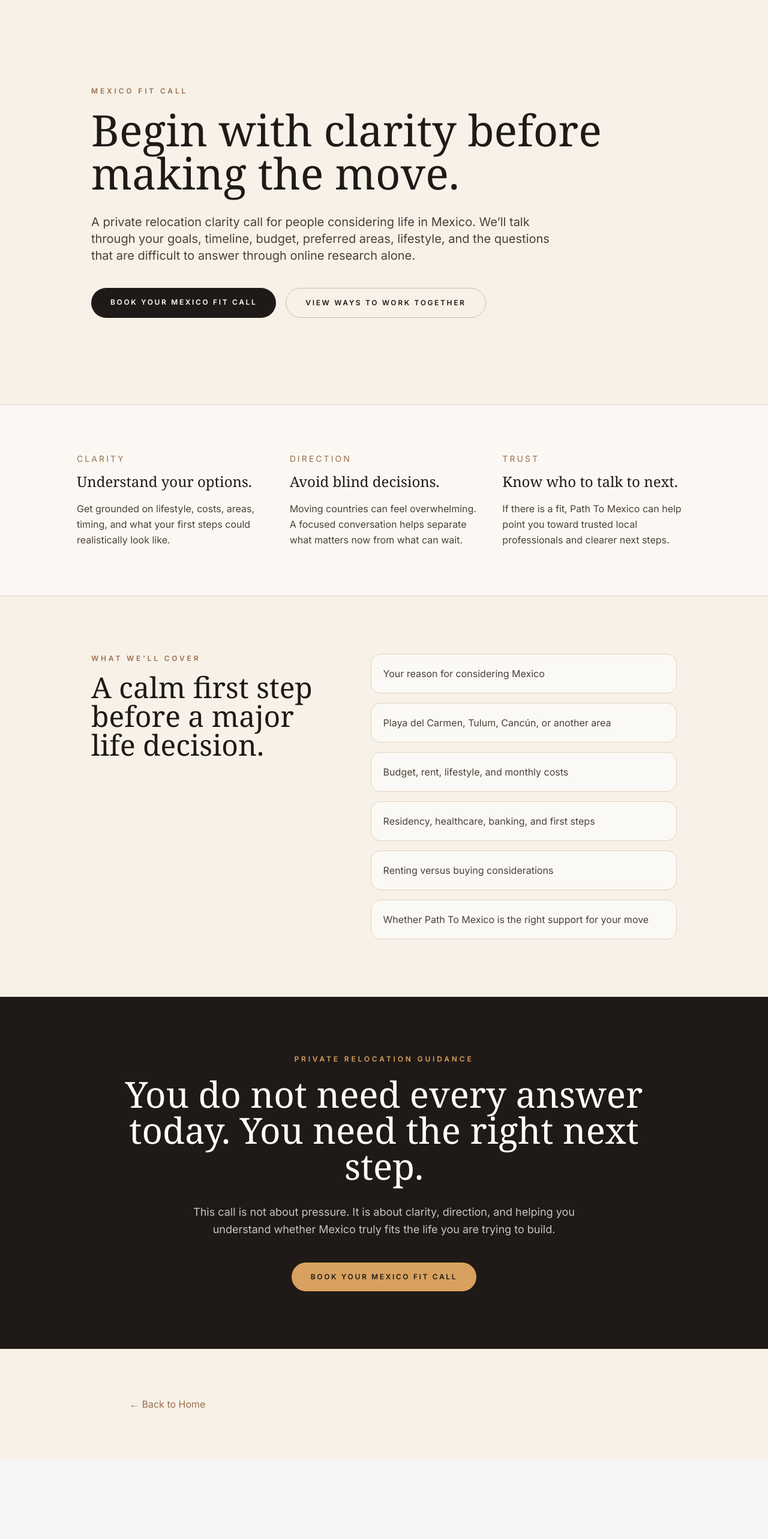
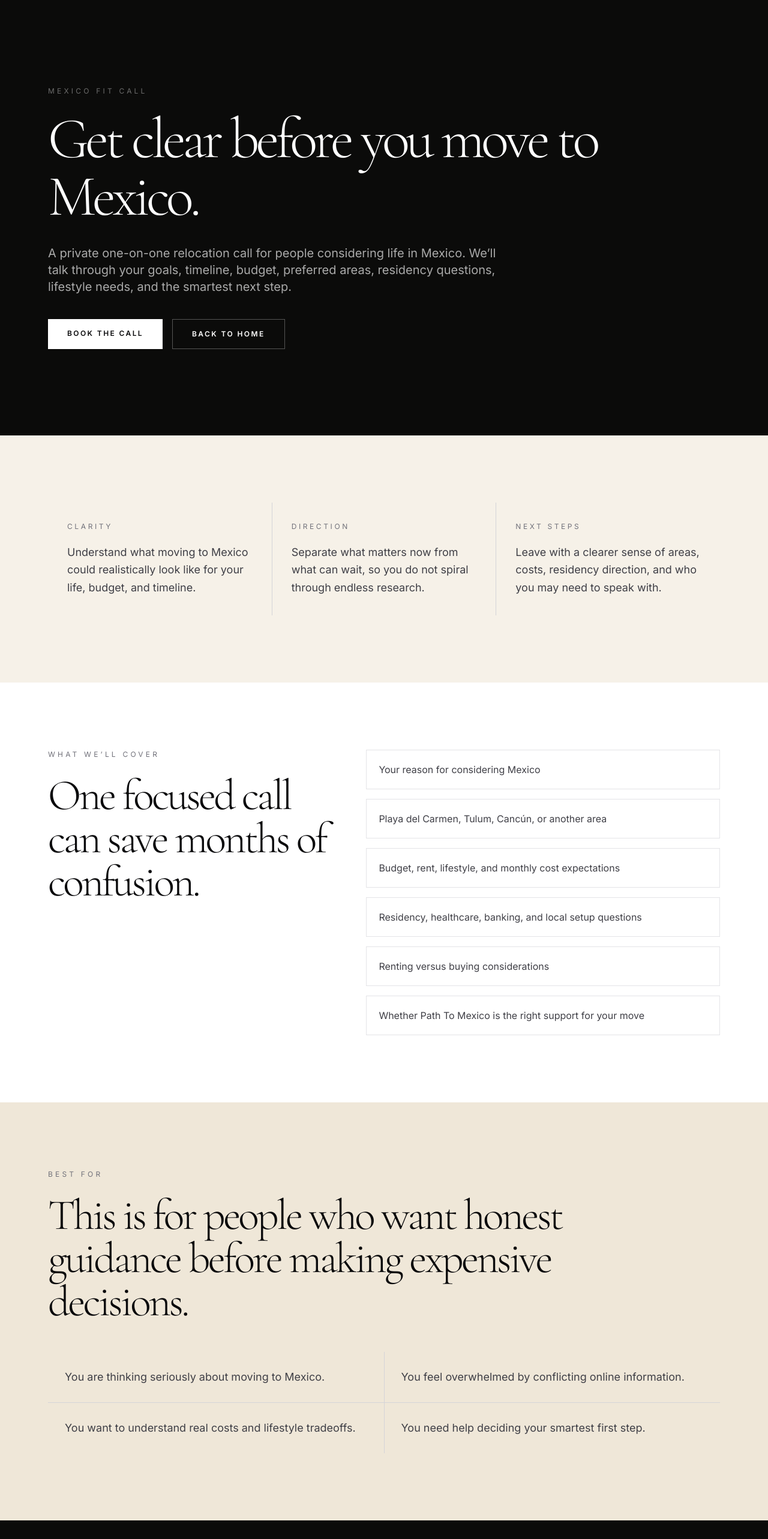
Before and after one commit to TradePhoenix/cielo-nuevo, a React (Create React App) app: page /mexico-fit-call in a window 1280 px wide. Shown: the top 2566 px of the page at 60% size. Before the commit the page ends 2433 px from the top, so only its background shows below. Built offline with nearby package versions, Linux system fonts and the light colour scheme.

Commit message:
Update Mexico Fit Call page

```diff
--- a/src/pages/MexicoFitCallPage.js
+++ b/src/pages/MexicoFitCallPage.js
@@ -2,136 +2,142 @@ import React from "react";
 import { Link } from "react-router-dom";
 
 export default function MexicoFitCallPage() {
+  const whatsapp =
+    "https://wa.me/16043154625?text=Hi%20Kalen,%20I%20found%20Path%20To%20Mexico%20and%20would%20like%20to%20book%20a%20Mexico%20Fit%20Call.";
+
   return (
-    <main className="min-h-screen bg-[#f7f1e8] text-[#1f1a17]">
-      <section className="mx-auto max-w-5xl px-6 py-28 md:py-36">
-        <p className="mb-5 text-xs font-semibold uppercase tracking-[0.32em] text-[#9b6f4e]">
+    <main className="min-h-screen bg-[#f6f1e8] text-zinc-950">
+      <section className="relative overflow-hidden bg-[#0b0b0a] px-6 py-28 text-white md:px-20 md:py-36">
+        <div className="mx-auto max-w-6xl">
+          <p className="mb-6 text-xs uppercase tracking-[0.35em] text-white/40">
             Mexico Fit Call
           </p>
 
-        <h1 className="max-w-4xl font-serif text-5xl leading-tight md:text-7xl">
-          Begin with clarity before making the move.
+          <h1 className="max-w-5xl text-5xl font-light leading-[0.95] tracking-[-0.06em] md:text-8xl">
+            Get clear before you move to Mexico.
           </h1>
 
-        <p className="mt-8 max-w-3xl text-lg leading-relaxed text-[#4b4038] md:text-xl">
-          A private relocation clarity call for people considering life in Mexico.
-          We’ll talk through your goals, timeline, budget, preferred areas, lifestyle,
-          and the questions that are difficult to answer through online research alone.
+          <p className="mt-8 max-w-3xl text-lg leading-relaxed text-white/65 md:text-xl">
+            A private one-on-one relocation call for people considering life in Mexico.
+            We’ll talk through your goals, timeline, budget, preferred areas, residency
+            questions, lifestyle needs, and the smartest next step.
           </p>
 
           <div className="mt-10 flex flex-col gap-4 sm:flex-row">
             <a
-            href="https://wa.me/16043154625?text=Hi%20Kalen,%20I%20found%20Path%20To%20Mexico%20and%20would%20love%20to%20book%20a%20Mexico%20Fit%20Call."
+              href={whatsapp}
               target="_blank"
               rel="noopener noreferrer"
-            className="rounded-full bg-[#1f1a17] px-8 py-4 text-center text-xs font-semibold uppercase tracking-[0.22em] text-white transition hover:bg-[#3a3028]"
+              className="bg-white px-8 py-4 text-center text-xs font-semibold uppercase tracking-[0.2em] text-zinc-950 transition hover:bg-[#d8a15f]"
             >
-            Book Your Mexico Fit Call
+              Book The Call
             </a>
 
             <Link
-            to="/work-with-path-to-mexico"
-            className="rounded-full border border-[#cdbba7] px-8 py-4 text-center text-xs font-semibold uppercase tracking-[0.22em] text-[#1f1a17] transition hover:bg-white"
+              to="/"
+              className="border border-white/30 px-8 py-4 text-center text-xs font-semibold uppercase tracking-[0.2em] text-white transition hover:bg-white hover:text-zinc-950"
             >
-            View Ways To Work Together
+              Back To Home
             </Link>
-        </div>
-      </section>
-
-      <section className="border-y border-[#e2d3c2] bg-white/50 px-6 py-20">
-        <div className="mx-auto grid max-w-5xl gap-10 md:grid-cols-3">
-          <div>
-            <p className="mb-3 text-sm uppercase tracking-[0.22em] text-[#9b6f4e]">
-              Clarity
-            </p>
-            <h2 className="mb-4 font-serif text-2xl">Understand your options.</h2>
-            <p className="leading-relaxed text-[#4b4038]">
-              Get grounded on lifestyle, costs, areas, timing, and what your first steps
-              could realistically look like.
-            </p>
-          </div>
-
-          <div>
-            <p className="mb-3 text-sm uppercase tracking-[0.22em] text-[#9b6f4e]">
-              Direction
-            </p>
-            <h2 className="mb-4 font-serif text-2xl">Avoid blind decisions.</h2>
-            <p className="leading-relaxed text-[#4b4038]">
-              Moving countries can feel overwhelming. A focused conversation helps separate
-              what matters now from what can wait.
-            </p>
-          </div>
-
-          <div>
-            <p className="mb-3 text-sm uppercase tracking-[0.22em] text-[#9b6f4e]">
-              Trust
-            </p>
-            <h2 className="mb-4 font-serif text-2xl">Know who to talk to next.</h2>
-            <p className="leading-relaxed text-[#4b4038]">
-              If there is a fit, Path To Mexico can help point you toward trusted local
-              professionals and clearer next steps.
-            </p>
           </div>
         </div>
       </section>
 
-      <section className="mx-auto grid max-w-5xl gap-12 px-6 py-24 md:grid-cols-[0.9fr_1.1fr]">
-        <div>
-          <p className="mb-4 text-xs font-semibold uppercase tracking-[0.32em] text-[#9b6f4e]">
-            What We’ll Cover
+      <section className="px-6 py-20 md:px-20 md:py-28">
+        <div className="mx-auto grid max-w-6xl gap-px bg-zinc-300 md:grid-cols-3">
+          {[
+            ["Clarity", "Understand what moving to Mexico could realistically look like for your life, budget, and timeline."],
+            ["Direction", "Separate what matters now from what can wait, so you do not spiral through endless research."],
+            ["Next Steps", "Leave with a clearer sense of areas, costs, residency direction, and who you may need to speak with."]
+          ].map(([title, text]) => (
+            <div key={title} className="bg-[#f6f1e8] p-8 transition hover:bg-white">
+              <p className="mb-5 text-xs uppercase tracking-[0.3em] text-zinc-500">
+                {title}
               </p>
-          <h2 className="font-serif text-4xl leading-tight md:text-5xl">
-            A calm first step before a major life decision.
-          </h2>
-        </div>
-
-        <div className="grid gap-4 text-[#4b4038]">
-          {[
-            "Your reason for considering Mexico",
-            "Playa del Carmen, Tulum, Cancún, or another area",
-            "Budget, rent, lifestyle, and monthly costs",
-            "Residency, healthcare, banking, and first steps",
-            "Renting versus buying considerations",
-            "Whether Path To Mexico is the right support for your move",
-          ].map((item) => (
-            <div key={item} className="rounded-2xl border border-[#e2d3c2] bg-white/60 p-5">
-              {item}
+              <p className="text-lg leading-relaxed text-zinc-700">{text}</p>
             </div>
           ))}
         </div>
       </section>
 
-      <section className="bg-[#1f1a17] px-6 py-24 text-white">
-        <div className="mx-auto max-w-4xl text-center">
-          <p className="mb-5 text-xs font-semibold uppercase tracking-[0.32em] text-[#d8a15f]">
+      <section className="bg-white px-6 py-20 md:px-20 md:py-28">
+        <div className="mx-auto grid max-w-6xl gap-12 md:grid-cols-[0.9fr_1.1fr]">
+          <div>
+            <p className="mb-6 text-xs uppercase tracking-[0.35em] text-zinc-500">
+              What We’ll Cover
+            </p>
+            <h2 className="text-4xl font-light leading-tight tracking-[-0.05em] md:text-7xl">
+              One focused call can save months of confusion.
+            </h2>
+          </div>
+
+          <div className="grid gap-4 text-zinc-700">
+            {[
+              "Your reason for considering Mexico",
+              "Playa del Carmen, Tulum, Cancún, or another area",
+              "Budget, rent, lifestyle, and monthly cost expectations",
+              "Residency, healthcare, banking, and local setup questions",
+              "Renting versus buying considerations",
+              "Whether Path To Mexico is the right support for your move"
+            ].map((item) => (
+              <div key={item} className="border border-zinc-200 bg-white p-5 transition hover:bg-[#f6f1e8]">
+                {item}
+              </div>
+            ))}
+          </div>
+        </div>
+      </section>
+
+      <section className="bg-[#efe7d8] px-6 py-20 md:px-20 md:py-28">
+        <div className="mx-auto max-w-6xl">
+          <p className="mb-6 text-xs uppercase tracking-[0.35em] text-zinc-500">
+            Best For
+          </p>
+
+          <h2 className="mb-12 max-w-5xl text-4xl font-light leading-tight tracking-[-0.05em] md:text-7xl">
+            This is for people who want honest guidance before making expensive decisions.
+          </h2>
+
+          <div className="grid gap-px bg-zinc-300 md:grid-cols-2">
+            {[
+              "You are thinking seriously about moving to Mexico.",
+              "You feel overwhelmed by conflicting online information.",
+              "You want to understand real costs and lifestyle tradeoffs.",
+              "You need help deciding your smartest first step."
+            ].map((item) => (
+              <div key={item} className="bg-[#efe7d8] p-7 text-lg text-zinc-700 transition hover:bg-white">
+                {item}
+              </div>
+            ))}
+          </div>
+        </div>
+      </section>
+
+      <section className="bg-[#0b0b0a] px-6 py-24 text-center text-white md:py-32">
+        <div className="mx-auto max-w-4xl">
+          <p className="mb-6 text-xs uppercase tracking-[0.35em] text-white/40">
             Private Relocation Guidance
           </p>
 
-          <h2 className="font-serif text-4xl leading-tight md:text-6xl">
+          <h2 className="text-4xl font-light leading-tight tracking-[-0.05em] md:text-7xl">
             You do not need every answer today. You need the right next step.
           </h2>
 
-          <p className="mx-auto mt-8 max-w-2xl text-lg leading-relaxed text-white/75">
-            This call is not about pressure. It is about clarity, direction, and helping you
-            understand whether Mexico truly fits the life you are trying to build.
+          <p className="mx-auto mt-8 max-w-2xl text-lg leading-relaxed text-white/65">
+            This call is not about pressure. It is about clarity, direction, and helping
+            you understand whether Mexico fits the life you are trying to build.
           </p>
 
           <a
-            href="https://wa.me/16043154625?text=Hi%20Kalen,%20I%20found%20Path%20To%20Mexico%20and%20would%20love%20to%20book%20a%20Mexico%20Fit%20Call."
+            href={whatsapp}
             target="_blank"
             rel="noopener noreferrer"
-            className="mt-10 inline-block rounded-full bg-[#d8a15f] px-8 py-4 text-xs font-semibold uppercase tracking-[0.22em] text-[#1f1a17] transition hover:bg-[#e4b77c]"
+            className="mt-10 inline-block bg-white px-8 py-4 text-xs font-semibold uppercase tracking-[0.2em] text-zinc-950 transition hover:bg-[#d8a15f]"
           >
             Book Your Mexico Fit Call
           </a>
         </div>
       </section>
-
-      <section className="mx-auto max-w-4xl px-6 py-20">
-        <Link to="/" className="text-[#9b6f4e] hover:underline">
-          ← Back to Home
-        </Link>
-      </section>
     </main>
   );
 }
```
Lines whose indentation alone changed are shown as unchanged.
